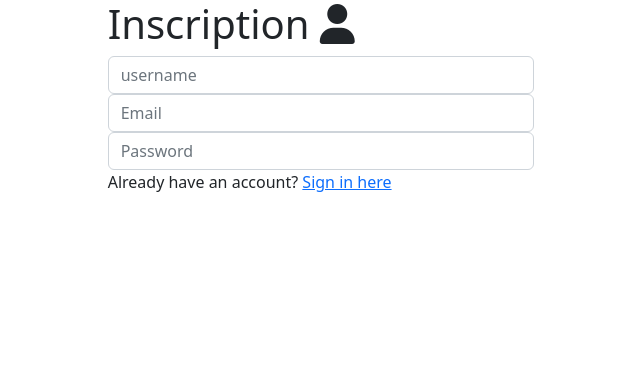
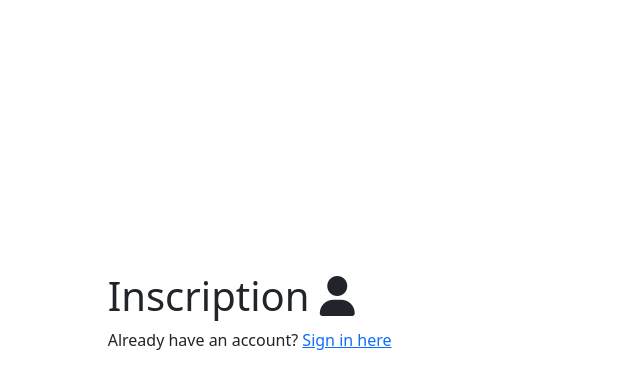
Before and after one commit to mohamedzhioua/ZiwiShop-ecommerce, a React (Create React App) app in the folder client/: page /signup in a window 1280 px wide. Shown: the top 388 px of the page, without its empty margins (319-959 px from the left). Built offline with nearby package versions, Linux system fonts and the light colour scheme.

Commit message:
adding the signup and signin css

```diff
--- a/client/src/pages/Signup/Signup.css
+++ b/client/src/pages/Signup/Signup.css
@@ -0,0 +1,7 @@
+.signup{
+    display: flex;
+    justify-content: center;
+    align-items: center;
+    width: 100vw;
+    height: 80vh;
+  }
--- a/client/src/pages/Signup/Signup.js
+++ b/client/src/pages/Signup/Signup.js
@@ -1,5 +1,5 @@
 import React from 'react'
-
+import '../Signup/Signup.css'
 function Signup() {
   return (
 
@@ -8,9 +8,7 @@ function Signup() {
        <h1>Inscription <i class="fa-solid fa-user"></i></h1>
        <form class="form-group" >
 
-          <input type="text" class="form-control" placeholder="username" />
-          <input type="email" class="form-control" placeholder="Email" />
-          <input type="password" class="form-control" placeholder="Password" />
+
           <p>Already have an account? <a href="/">Sign in here</a>
           </p>
        </form>
```
